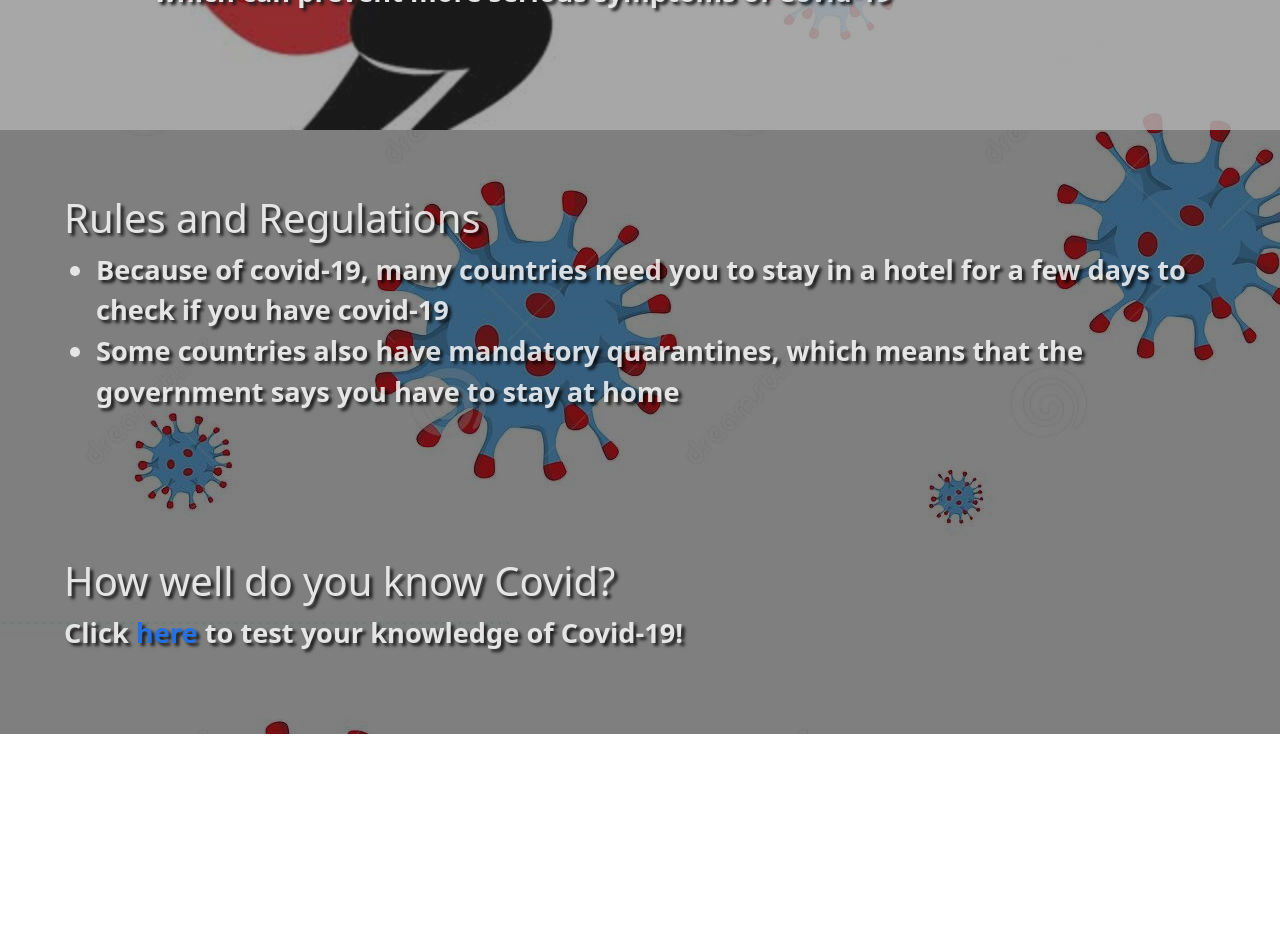
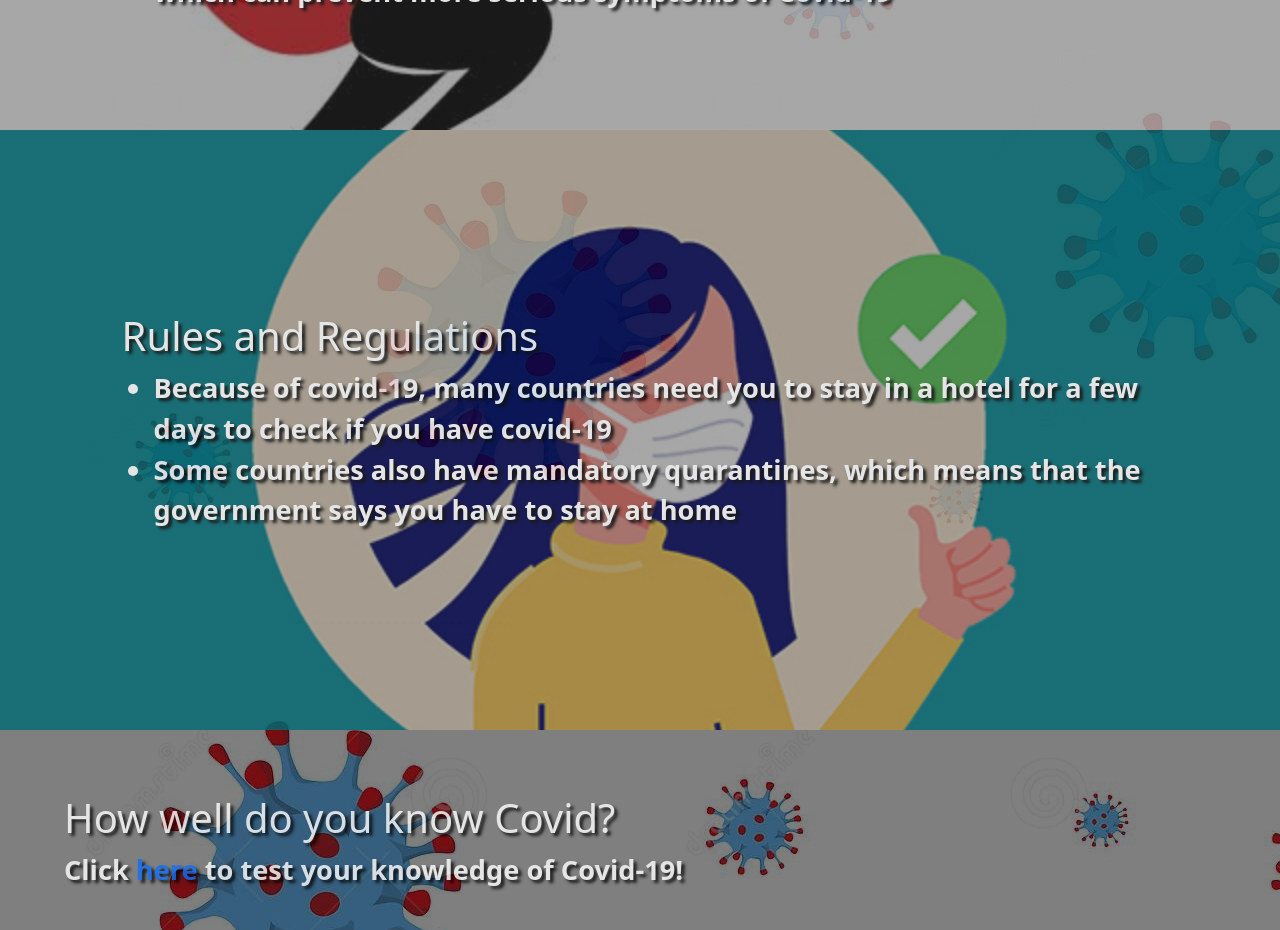
Before and after one commit to kayn0111034/htv-2021, a React (Create React App) app: page /home in a window 1280 px wide. Shown: the part 2560-3490 px from the top of the page. Before the commit the page ends 3294 px from the top, so only its background shows below. Built offline with nearby package versions, Linux system fonts and the light colour scheme.

Commit message:
Changed Quiz BG

```diff
--- a/src/components/Home.jsx
+++ b/src/components/Home.jsx
@@ -75,6 +75,7 @@ const Home = () => {
                         </ul>
                     </div>
             </div>
+            <div class = "box4">
                     <div>
                         <h1>Rules and Regulations</h1>
                         <ul>
@@ -86,6 +87,7 @@ const Home = () => {
                             </li>
                         </ul>
                     </div>
+            </div>
                     <div>
                         <h1>How well do you know Covid?</h1>
 
--- a/src/index.css
+++ b/src/index.css
@@ -68,6 +68,17 @@ div .navbar a{
   display: flex;
   align-items:center;
 }
+.box4{
+  height: 75vh;
+  background-image: linear-gradient(to top right, rgba(0, 0, 0, 0.3), rgba(0, 0, 0, 0.3)), url("pictures/covid19\ family\ safety\ new\ bg.jpg");
+  width: 100%;
+  background-size: cover;
+  background-position: center;
+  display: table;
+  background-attachment: fixed;
+  display: flex;
+  align-items:center;
+}
 
 
 
@@ -113,6 +124,7 @@ div .interactive-pane{
   width: 100%;
   max-width: 1200px;
   margin:auto;
+  background-image: linear-gradient(to top right, rgba(0, 0, 0, 0.3), rgba(0, 0, 0, 0.3)), url("pictures/Interactive_pane_bg.jpg");
   background-color: rgb(158, 188, 226);
   padding: 3%;
   border-radius: 10%;
```
Also changed, not shown: src/pictures/Interactive_pane_bg.jpg (added), src/pictures/covid19 family safety new bg.jpg (added).
